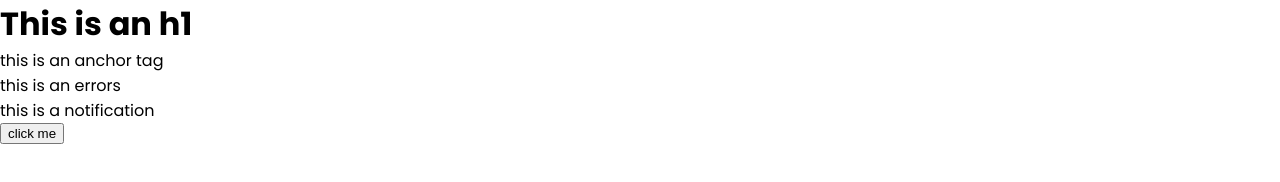
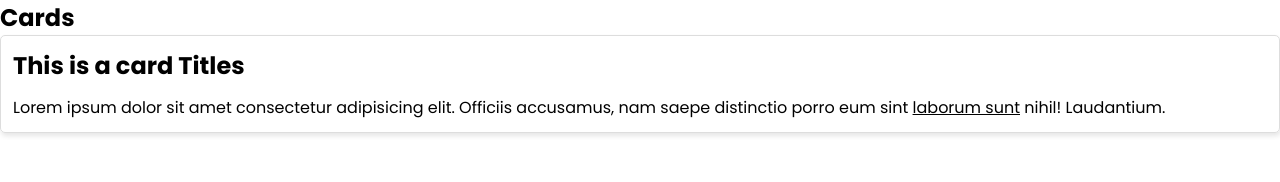
Before and after one commit to Tundrian/SassLibrary, a website: page index.html in a window 1280 px wide. Drawn offline with Linux system fonts and the light colour scheme.

Commit message:
added nesting, debugging, and math functions

```diff
--- a/customSass/_variables.scss
+++ b/customSass/_variables.scss
@@ -11,3 +11,13 @@ $base-margin: 0.75rem;
 // Borders
 $base-border-thickness: 1px;
 $base-border-radius: 20px;
+
+// box shadow
+$base-box-shadow: 1px 3px 5px rgba(0,0,0,0.1);
+
+// Font sizes
+$base-font-size: 1rem;
+$font-size-sm: $base-font-size * 0.75;
+$font-size-lg: $base-font-size * 1.5;
+$font-size-xl: $base-font-size * 2;
+$font-size-xxl: $base-font-size * 3;
--- /dev/null
+++ b/customSass/components/_card.scss
@@ -0,0 +1,28 @@
+@use 'sass:math';
+
+.card {
+    display: block;
+    padding: $base-padding;
+    border: $base-border-thickness solid #ddd;
+    box-shadow: $base-box-shadow;
+    border-radius: math.div($base-border-radius, 4);
+
+    .card-title {
+        font-size: $font-size-lg;
+        padding-bottom: $base-padding;
+        font-weight: bold;
+    }
+
+    .card-body {
+        font-size: $base-font-size;
+
+        a{
+            text-decoration: underline;
+        }
+    }
+}
+
+@debug "hello ninjas";
+@debug math.div(10, 3);
+@debug math.floor(2.6);
+@debug math.max(1px, 20px, 15px, 12px);
--- a/customSass/index.scss
+++ b/customSass/index.scss
@@ -8,7 +8,7 @@
 // @import 'colors';
 
 // Components
-// @import 'components';
+@import 'components/card';
 
 // Utilities
 // @import 'utilities';
--- a/index.html
+++ b/index.html
@@ -8,11 +8,22 @@
 </head>
 <body>
 
-  <h1>This is an h1</h1>
-  <a href="#">this is an anchor tag</a>
-  <p class="error">this is an errors</p>
-  <p class="notification">this is a notification</p>
-  <button>click me</button>
+    <!-- Colors -->
 
+    <!-- font sizes -->
+
+    <!-- buttons -->
+
+    <!-- cards -->
+    <h2>Cards</h2>
+    <div class="card">
+      <h1 class="card-title">This is a card Titles</h1>
+      <p class="card-body">Lorem ipsum dolor sit amet consectetur adipisicing elit. Officiis accusamus, nam saepe distinctio porro eum sint <a href="#">laborum sunt</a> nihil! Laudantium.</p>
+
+    </div>
+
+    <!-- grid system -->
+
+    <!-- utilities -->
 </body>
 </html>
```
Also changed, not shown: css/index.css.
